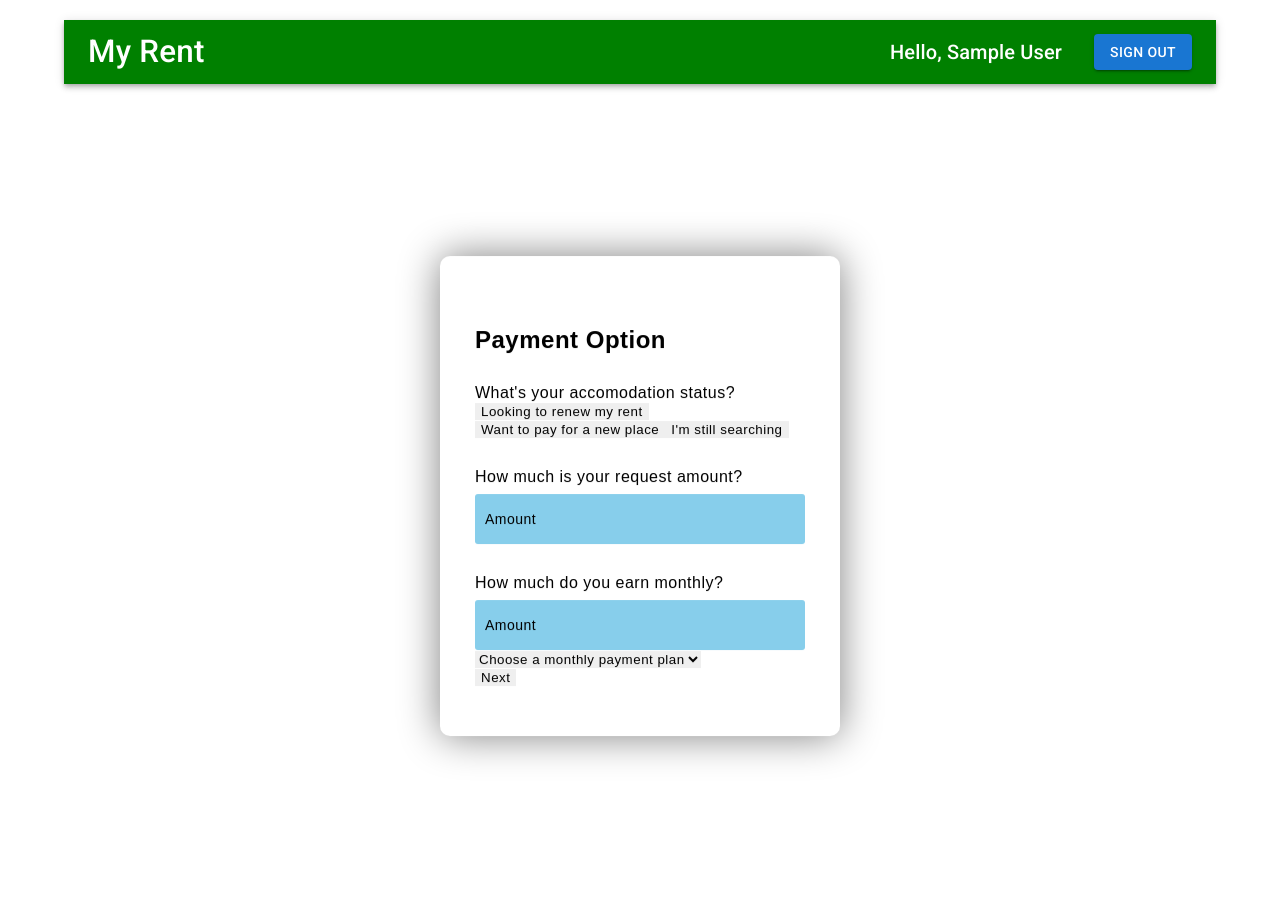
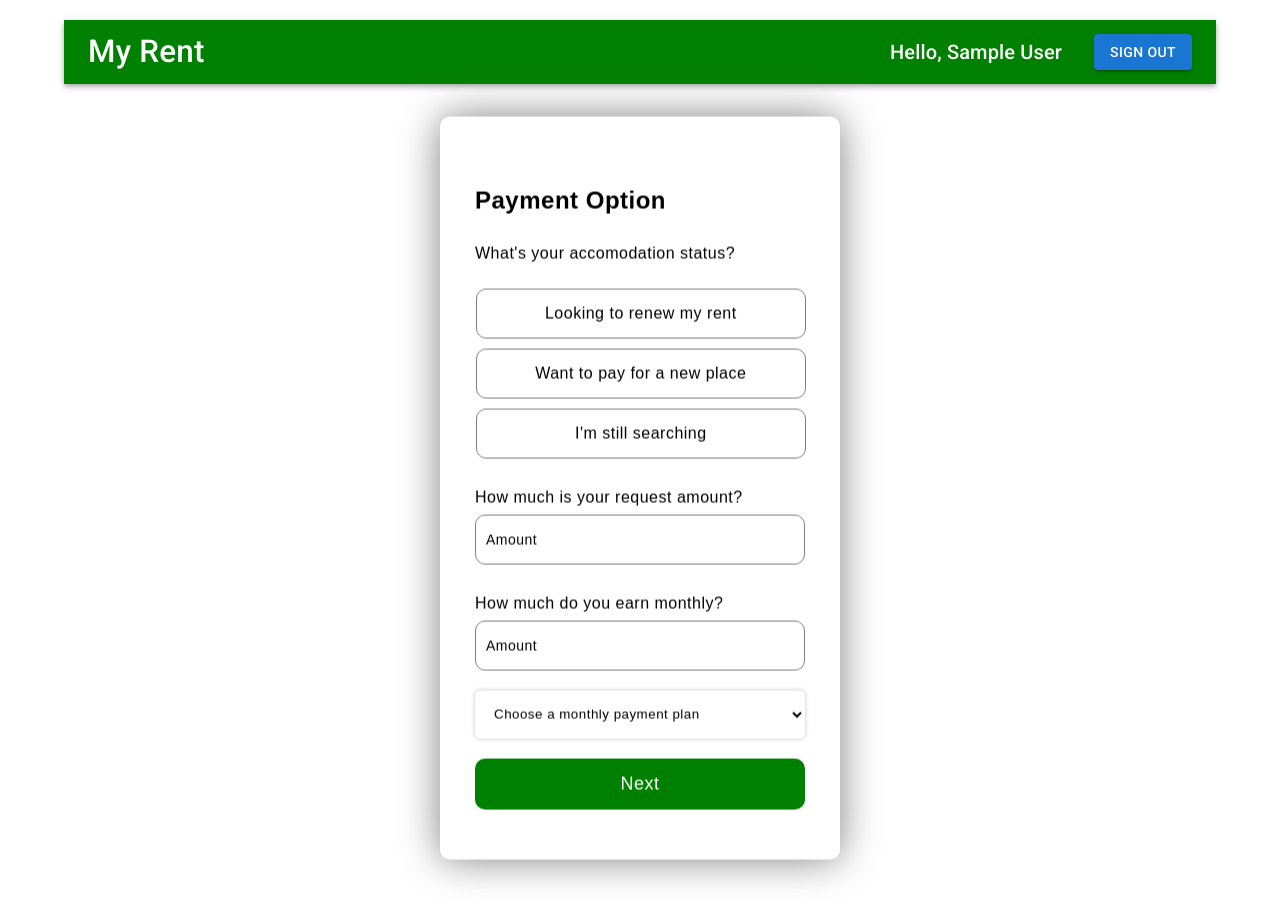
Before and after one commit to uferekalu/rental-client, a React (Create React App) app: page /rental in a window 1280 px wide. Shown: the top 924 px of the page. Before the commit the page ends 800 px from the top, so only its background shows below. Built offline with nearby package versions, Linux system fonts and the light colour scheme; sample sign-in values are in the browser's storage.

Commit message:
implemented preapproved and rental functionalities

```diff
--- a/src/App.js
+++ b/src/App.js
@@ -13,6 +13,7 @@ function App() {
   const userLogin = useSelector((state) => state.userLogin)
   const { userInfo } = userLogin
   const [rentalData, setRentalData] = useState([])
+  console.log("rentalData", rentalData)
 
   const addRentalData = (data) => {
     let allData = [...rentalData, data]
--- a/src/components/Preapproved.js
+++ b/src/components/Preapproved.js
@@ -1,9 +1,105 @@
-import React from 'react'
+import React, { useState, useEffect } from "react";
+import { useNavigate } from "react-router-dom";
+import { useDispatch, useSelector } from "react-redux";
+import formatAmount from "../utils/utility";
 
-const Preapproved = () => {
+const Preapproved = props => {
+  const navigate = useNavigate();
+
+  const userLogin = useSelector(state => state.userLogin);
+  const { userInfo } = userLogin;
+
+  let approved = [];
+  props.rentdata.map(rent => {
+    return approved.push(rent);
+  });
+  console.log("approved data", approved);
+
+  const monthlyPayment = approved.map(app =>
+    formatAmount((app.rentRequestAmount / app.monthlyPaymentPlan +
+      0.02 * app.rentRequestAmount).toFixed(2))
+  );
+
+  useEffect(
+    () => {
+      if (!userInfo) {
+        navigate("/login");
+      }
+    },
+    [navigate, userInfo]
+  );
+
+  const handleSubmit = e => {};
+
   return (
-    <div>Preapproved</div>
-  )
-}
+    <div className="rental">
+      <form noValidate className="rental-form">
+        <div className="rental-heading">
+          <h2>Payment Breakdown</h2>
+        </div>
+        <div>
+          <label htmlFor="name">Rent request amount</label>
+          <input
+            className="request-amount-input"
+            type="text"
+            autoFocus
+            name="rentRequestAmount"
+            required
+            placeholder="Amount"
+            id="name"
+            value={approved.map(app => app.rentRequestAmount)}
+          />
+        </div>
+        <div>
+          <select
+            name="filter_select"
+            className="monthly-plan"
+            value={approved.map(app => app.monthlyPaymentPlan)}
+          >
+            <option value="">Monthly payment plan</option>
+            <option value="1">1 Month</option>
+            <option value="2">2 Month</option>
+            <option value="3">3 Month</option>
+            <option value="4">4 Month</option>
+            <option value="5">5 Month</option>
+            <option value="6">6 Month</option>
+            <option value="7">7 Month</option>
+            <option value="8">8 Month</option>
+            <option value="9">9 Month</option>
+            <option value="10">10 Month</option>
+            <option value="11">11 Month</option>
+            <option value="12">12 Month</option>
+          </select>
+        </div>
+        <div>
+          <label htmlFor="name">Payment option</label>
+          <div className="payment-option-div">
+            <div className="payment-option">
+              <label htmlFor="name">Pre-approved amount:</label>
+              <span>
+                #{formatAmount(approved.map(app => app.rentRequestAmount))}
+              </span>
+            </div>
+            <div className="payment-option">
+              <label htmlFor="name">Monthly payment:</label>
+              <span>
+                #{monthlyPayment}
+              </span>
+            </div>
+            <div className="payment-option">
+              <label htmlFor="name">Tenor:</label>
+              <span>
+                {approved.map(app => app.monthlyPaymentPlan > 1 ? `${app.monthlyPaymentPlan}  Months` : `${app.monthlyPaymentPlan}  Month` )}
+              </span>
+            </div>
+          </div>
+        </div>
+        <div>
+          <button className="preapprovedBtn">ACCEPT</button>
+        </div>
+      </form>
+    </div>
+  );
+};
 
-export default Preapproved
+export default Preapproved;
--- a/src/components/Register.js
+++ b/src/components/Register.js
@@ -44,7 +44,7 @@ const Register = ({ history }) => {
 
   return (
     <div className="register reg-form">
-        <form noValidate>
+        <form noValidate className="register-form">
           <div>
             <button className="btn-home">
               <Link to="/">
--- a/src/components/Rental.js
+++ b/src/components/Rental.js
@@ -1,5 +1,5 @@
 import React, { useState, useEffect } from "react";
-import { Link, useNavigate } from "react-router-dom";
+import { useNavigate } from "react-router-dom";
 import { useSelector } from "react-redux";
 
 const initialState = {
@@ -7,6 +7,12 @@ const initialState = {
   rentRequestAmount: "",
   monthlySalary: "",
   monthlyPaymentPlan: ""
+};
+
+const statuses = {
+  1: "Looking to renew my rent",
+  2: "Want to pay for a new place",
+  3: "I'm still searching"
 };
 
 const Rental = ({ addRentalData }) => {
@@ -28,13 +34,13 @@ const Rental = ({ addRentalData }) => {
   const handleNext = e => {
     e.preventDefault();
     if (
-      !rentalData.accomodationStatus ||
       !rentalData.rentRequestAmount ||
       !rentalData.monthlySalary ||
       !rentalData.monthlyPaymentPlan
     ) {
       alert("Please fill all fields");
     } else {
+      addRentalData(rentalData);
       e.currentTarget.textContent = "Wait...";
       navigate("/preapproved");
     }
@@ -42,44 +48,77 @@ const Rental = ({ addRentalData }) => {
 
   return (
     <div className="rental">
-      <form noValidate>
+      <form noValidate className="rental-form">
         <div className="rental-heading">
           <h2>Payment Option</h2>
         </div>
-        <div className="rental-status">
+        <div>
           <label htmlFor="name">What's your accomodation status?</label>
-          <button className="rental-status-btn">
-            Looking to renew my rent
-          </button>
-          <button className="rental-status-btn">
-            Want to pay for a new place
-          </button>
-          <button className="rental-status-btn">I'm still searching</button>
+          <ul
+            className="rental-status"
+            onChange={e =>
+              setRentalData({
+                ...rentalData,
+                accomodationStatus: e.target.value
+              })}
+          >
+            {Object.keys(statuses).map((status, index) =>
+              <li
+                key={index}
+                active={index}
+                name={status}
+                id={status}
+                value={statuses[status]}
+              >
+                {statuses[status]}
+              </li>
+            )}
+          </ul>
         </div>
         <div className="request-amount">
           <label htmlFor="name">How much is your request amount?</label>
           <input
+            className="request-amount-input"
             type="text"
             autoFocus
             name="rentRequestAmount"
             required
             placeholder="Amount"
             id="name"
+            onChange={e =>
+              setRentalData({
+                ...rentalData,
+                rentRequestAmount: e.target.value
+              })}
           />
         </div>
         <div className="monthly-salary">
           <label htmlFor="name">How much do you earn monthly?</label>
           <input
+            className="request-amount-input"
             type="text"
             autoFocus
             name="monthlySalary"
             required
             placeholder="Amount"
             id="name"
+            onChange={e =>
+              setRentalData({
+                ...rentalData,
+                monthlySalary: e.target.value
+              })}
           />
         </div>
-        <div className="monthly-plan">
-          <select name="filter_select">
+        <div>
+          <select
+            name="filter_select"
+            className="monthly-plan"
+            onChange={e =>
+              setRentalData({
+                ...rentalData,
+                monthlyPaymentPlan: e.target.value
+              })}
+          >
             <option value="">Choose a monthly payment plan</option>
             <option value="1">1 Month</option>
             <option value="2">2 Month</option>
@@ -96,7 +135,9 @@ const Rental = ({ addRentalData }) => {
           </select>
         </div>
         <div>
-          <button className="rentalbtn">Next</button>
+          <button className="rentalbtn" onClick={handleNext}>
+            Next
+          </button>
         </div>
       </form>
     </div>
--- a/src/index.css
+++ b/src/index.css
@@ -37,7 +37,8 @@
 .home-page .reg {
   margin-top: 0.9rem;
 }
-.register {
+.register,
+.rental-status {
   display: flex;
   flex-direction: column;
 }
@@ -45,7 +46,7 @@ form {
   height: auto;
   width: 400px;
   background-color: white;
-  position: absolute;
+  position: relative;
   transform: translate(-50%, -50%);
   top: 50%;
   left: 50%;
@@ -53,7 +54,7 @@ form {
   backdrop-filter: blur(10px);
   box-shadow: 0 0 40px gray;
   padding: 50px 35px;
-  margin-top: 6rem;
+  margin-top: 24rem;
 }
 form * {
   font-family: "Poppins", sans-serif;
@@ -98,7 +99,7 @@ input {
   min-height: 30px;
   min-width: 120px;
   width: 100%;
-  margin-top: 50px;
+  margin-top: 20px;
   cursor: pointer;
 }
 .regbtn a {
@@ -112,5 +113,92 @@ input {
 .rental {
   display: flex;
   flex-direction: column;
-  margin-top: -10rem;
+  margin-top: 20px;
 }
+.rentalbtn {
+  background-color: lightgreen;
+  color: black;
+  border: none;
+  border-radius: 10px;
+  padding: 15px;
+  min-height: 30px;
+  min-width: 120px;
+  width: 100%;
+  margin-top: 10px;
+  cursor: pointer;
+}
+.preapprovedBtn {
+  background-color: blue;
+  color: white;
+  border: none;
+  border-radius: 10px;
+  padding: 15px;
+  min-height: 30px;
+  min-width: 120px;
+  width: 100%;
+  margin-top: 20px;
+  cursor: pointer;
+}
+.preapprovedBtn:hover {
+  background-color: seagreen;
+  transition: 0.7s;
+}
+.rental-status {
+  list-style-type: none;
+  width: 112%;
+  margin-left: -39px;
+}
+.rental-status li {
+  padding: 15px;
+  margin-top: 10px;
+  border: 0.8px solid gray;
+  text-align: center;
+  border-radius: 10px;
+  cursor: pointer;
+}
+.rental-status li:hover {
+  border: 2px solid gray;
+  color: purple;
+}
+.request-amount-input {
+  border: 1px solid gray;
+  border-radius: 10px;
+  background-color: #fff;
+}
+.monthly-plan {
+  height: 48px;
+  border-radius: 5px;
+  padding: 0 15px;
+  border: 0;
+  outline: 0;
+  box-shadow: 0 0 4px 0px rgb(0 0 0 /24%);
+  transition: all 0.2s;
+  background-color: white;
+  margin-top: 20px;
+  min-height: 30px;
+  min-width: 120px;
+  width: 100%;
+}
+.rentalbtn {
+  background-color: green;
+  color: white;
+  font-size: 18px;
+  margin-top: 20px;
+}
+.rentalbtn:hover {
+  background-color: seagreen;
+  transition: 0.7s;
+  color: white;
+}
+.payment-option-div {
+  display: flex;
+  flex-direction: column;
+  background-color: lightgray;
+  border-radius: 10px;
+  padding: 10px;
+}
+.payment-option span {
+  float: right;
+  margin-top: -20px;
+  font-weight: 900;
+}
--- /dev/null
+++ b/src/utils/utility.js
@@ -0,0 +1,5 @@
+function formatAmount(amount) {
+  return amount.toString().replace(/\B(?=(\d{3})+(?!\d))/g, ",");
+}
+
+module.exports = formatAmount
```
